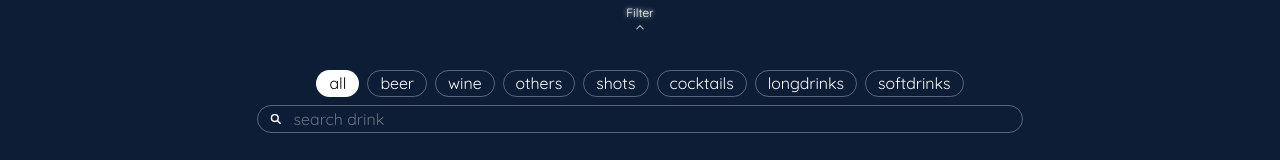
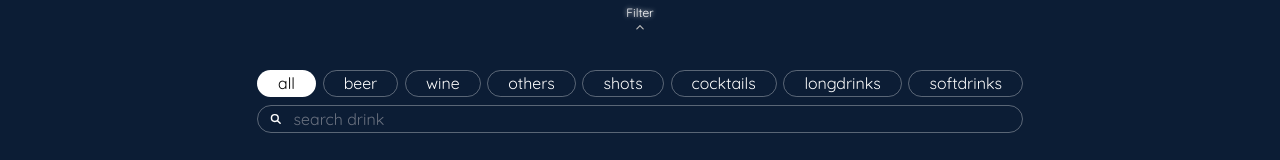
Before and after one commit to puck3000/dudaChallenge, a Next.js app in the folder duda_app/: page / in a window 1280 px wide. Shown: the part 619-779 px from the top of the page. Built offline with nearby package versions, Linux system fonts and the light colour scheme.

Commit message:
flexes the category filter

```diff
--- a/duda_app/pages/index.js
+++ b/duda_app/pages/index.js
@@ -93,13 +93,13 @@ export default function Home() {
             />
           </div>
           {categories && showFilters && (
-            <ul className='text-center'>
+            <ul className='flex flex-row flex-wrap justify-between'>
               {categories.map((category) => {
                 return (
                   <li
                     key={category.catId}
                     onClick={() => setSelectedCategory(category)}
-                    className={`border mr-2 mb-2 last:mr-0 inline-block border-slight-grey rounded-2xl px-3 py-1 hover:bg-white hover:text-black transition-colors cursor-pointer ${
+                    className={`border  mb-2 last:mr-0 inline-block border-slight-grey rounded-2xl px-3  md:px-5 py-1 hover:bg-white hover:text-black transition-colors cursor-pointer ${
                       selectedCategory.catId === category.catId &&
                       'bg-white text-black'
                     }`}
```
